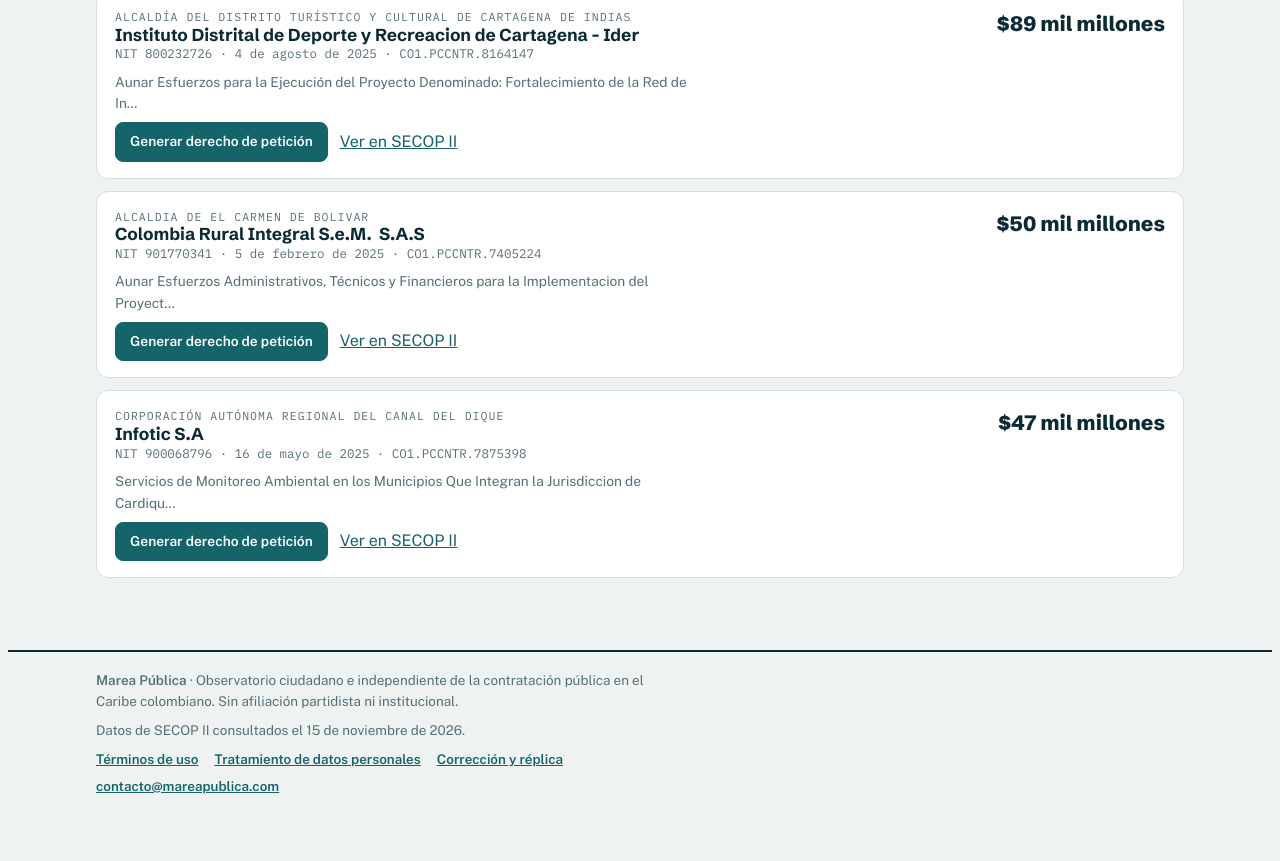
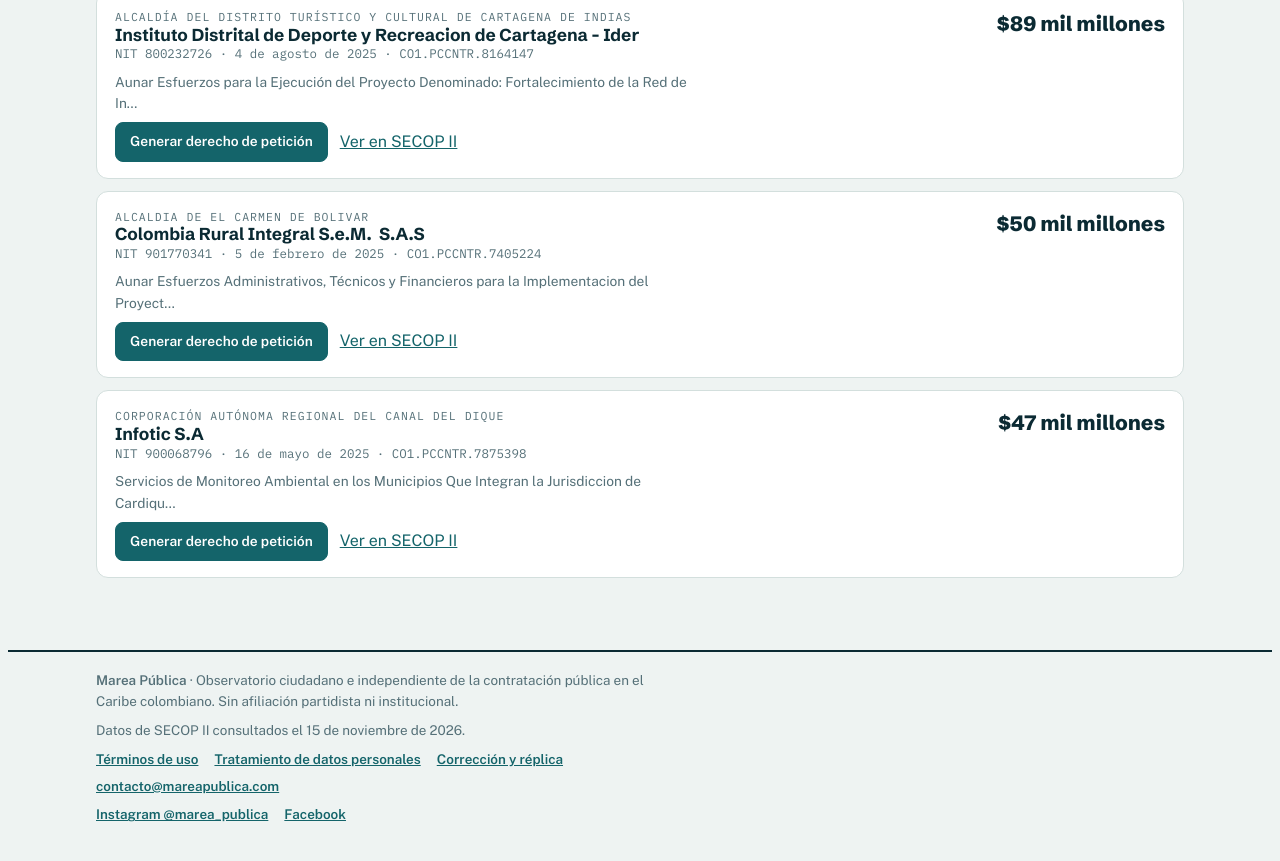
Before and after one commit to garciajuancamilo-cmd/marea-publica, a plain HTML site: page site/index.html in a window 1280 px wide. Shown: the part 6390-7251 px from the top of the page. Drawn offline with nearby package versions, Linux system fonts and the light colour scheme.

Commit message:
Pie de página: enlaces a Instagram y Facebook
Co-Authored-By: Claude Opus 5.5 <noreply@anthropic.com>
Claude-Session: https://claude.ai/code/session_01MuyBMWeTXA824ERVWro8fR

```diff
--- a/site/index.html
+++ b/site/index.html
@@ -605,6 +605,7 @@ textarea{font:400 .92rem var(--f-body);padding:9px 10px;border:1px solid var(--r
     <p><b>Marea Pública</b> · Observatorio ciudadano e independiente de la contratación pública en el Caribe colombiano. Sin afiliación partidista ni institucional.</p>
     <p id="foot-date">Datos de SECOP II consultados el 2 de noviembre de 2026.</p>
     <p class="flinks"><a href="#legal">Términos de uso</a><a href="#legal">Tratamiento de datos personales</a><a href="#legal">Corrección y réplica</a><a href="mailto:contacto@mareapublica.com">contacto@mareapublica.com</a></p>
+    <p class="flinks"><a href="https://www.instagram.com/marea_publica/" target="_blank" rel="noopener">Instagram @marea_publica</a><a href="https://www.facebook.com/profile.php?id=61596397060066" target="_blank" rel="noopener">Facebook</a></p>
   </div>
 </footer>
 
```
